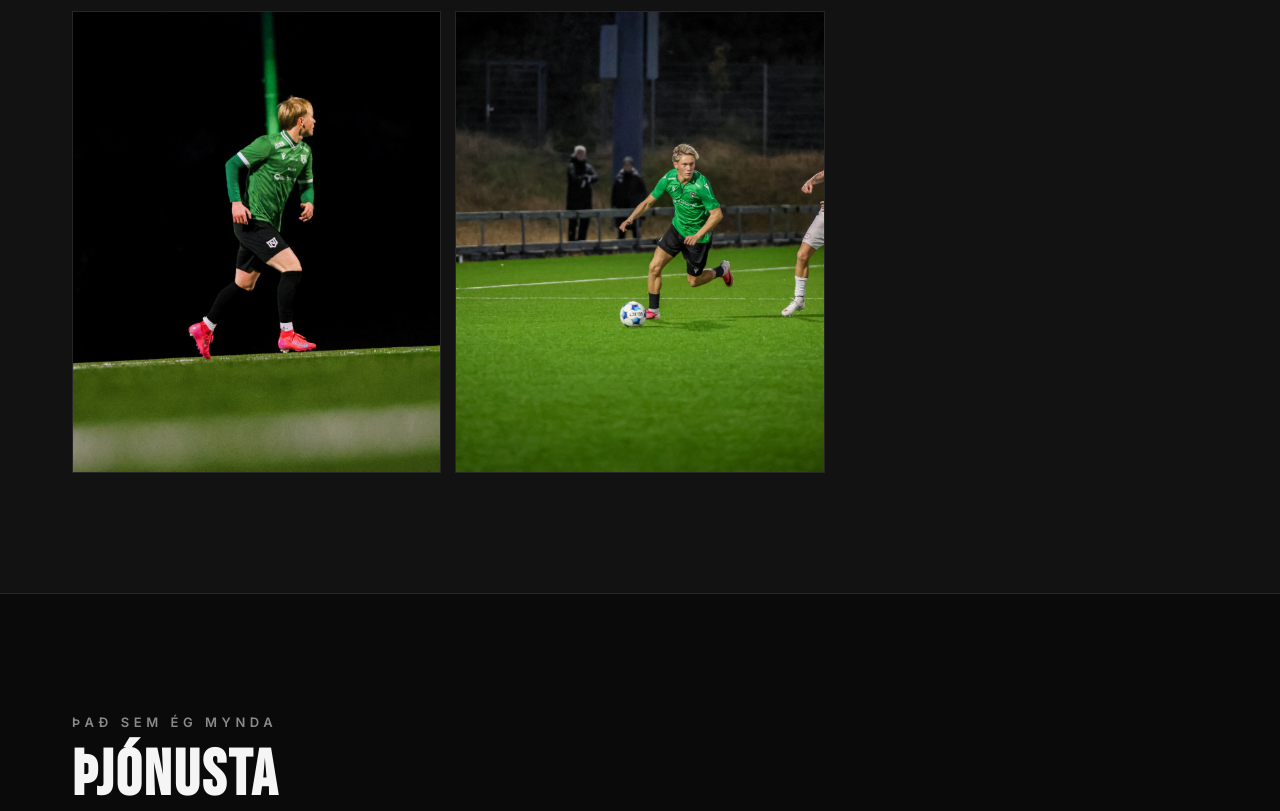
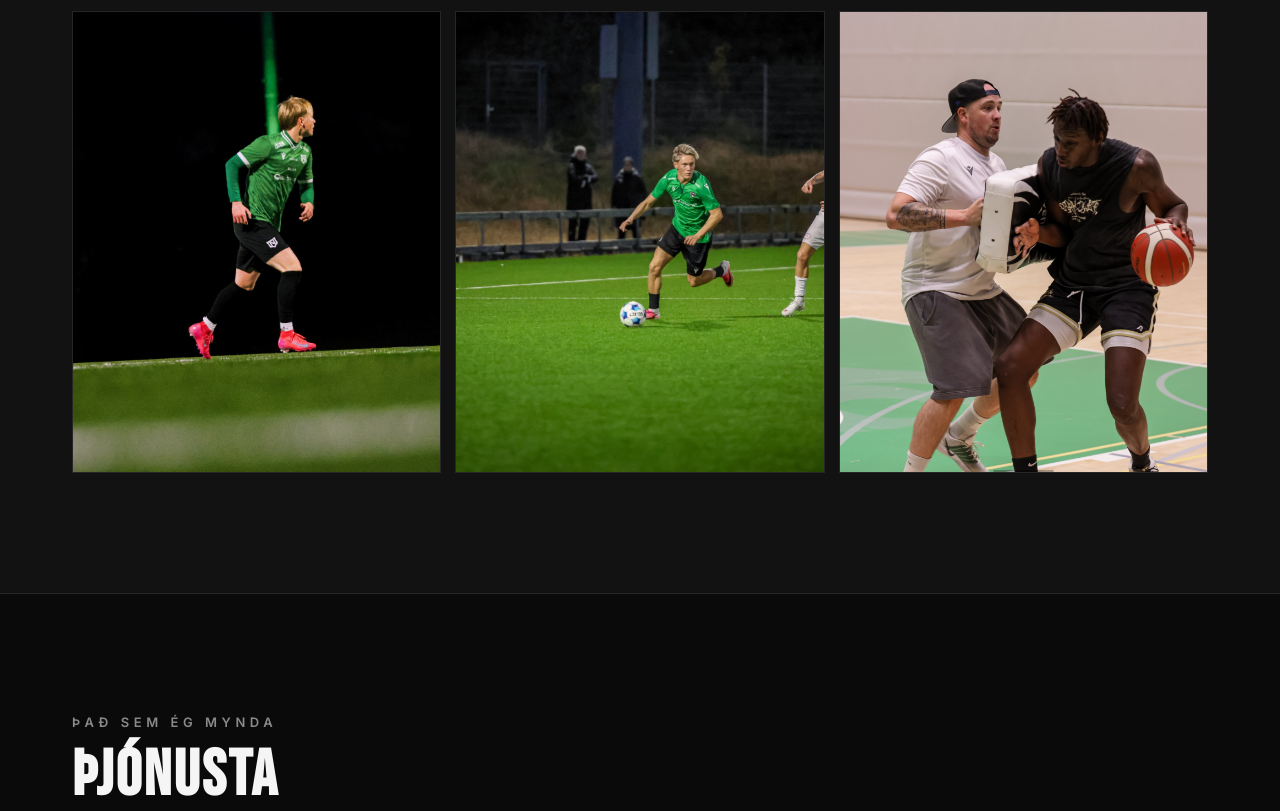
Before and after one commit to vpetursson98-stack/valthr-web, a plain HTML site: page index.html in a window 1280 px wide. Shown: the part 2487-3298 px from the top of the page. Drawn offline with Linux system fonts and the light colour scheme.

Commit message:
Bæta körfuboltamynd við myndasafnið

```diff
--- a/index.html
+++ b/index.html
@@ -399,7 +399,7 @@
     "assets/portfolio/01.jpg", "assets/portfolio/02.jpg", "assets/portfolio/03.jpg",
     "assets/portfolio/04.jpg", "assets/portfolio/05.jpg", "assets/portfolio/06.jpg",
     "assets/portfolio/07.jpg", "assets/portfolio/08.jpg", "assets/portfolio/09.jpg",
-    "assets/portfolio/10.jpg", "assets/portfolio/11.jpg"
+    "assets/portfolio/10.jpg", "assets/portfolio/11.jpg", "assets/portfolio/12.jpg"
   ];
   const gallery = document.getElementById('gallery');
   photos.forEach((src, i) => {
```
Also changed, not shown: assets/portfolio/12.jpg (added).
